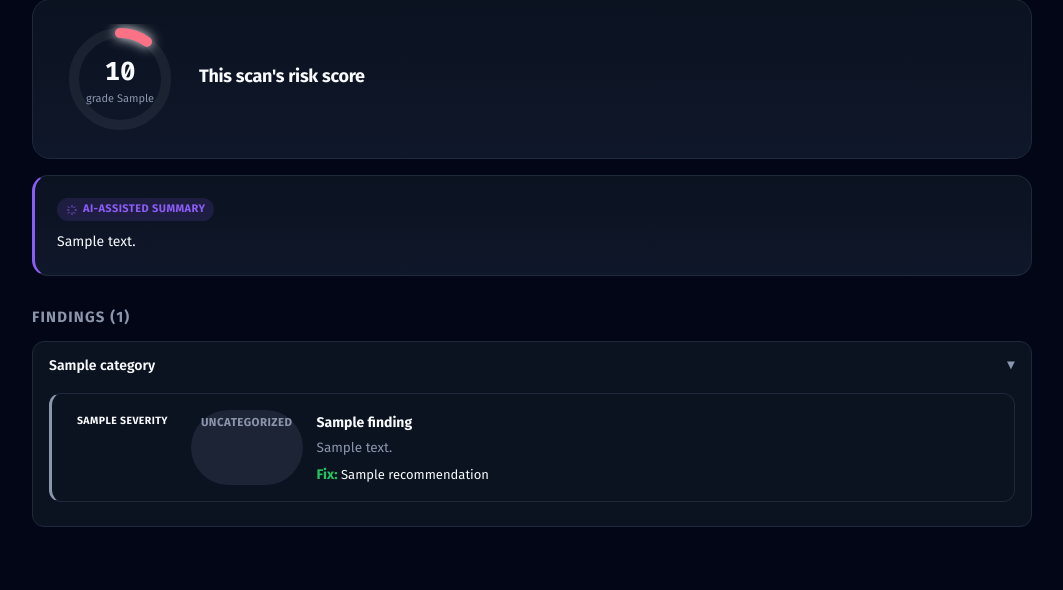
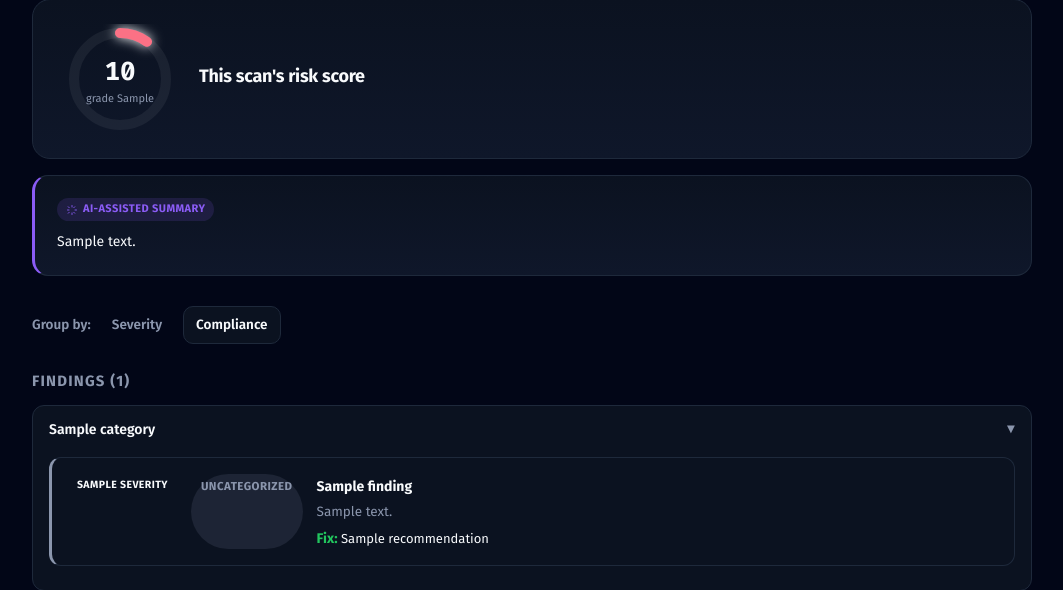
Before and after one commit to Ayomide1450/WebVulnScanner, a Python web app: template templates/scan_report.html in a window 1280 px wide. Shown: the part 278-868 px from the top of the page, without its empty margins (108-1171 px from the left). Run offline with Jinja, Linux system fonts and the light colour scheme; the template is opened without the code that fills it: most values are stand-ins (such as "Sample title", 1, 10 or a date in 2020); one stand-in notice (Sample message) is shown.

Commit message:
feat(03-02): report page grouping toggle and compliance accordion
- Extract the existing finding-card markup into a finding_card(f) macro,
  called from both grouping branches (severity view output unchanged).
- Add a low-emphasis 'Group by:' toggle above the Findings heading,
  shown only when findings are non-empty; active/inactive states use
  .btn.secondary/.btn.ghost only, never accent; hrefs built via url_for.
- Branch the findings section on group: compliance mode iterates
  compliance_groups into the same details/summary/details-body accordion
  shell, severity mode is untouched.
- tests/test_compliance.py: route-render tests for the OWASP category
  heading, the Uncategorized heading (present/absent), the compliance
  pill appearing in both modes, the zero-finding empty state with no
  toggle, and non-owner access to the compliance mode.

```diff
--- a/templates/scan_report.html
+++ b/templates/scan_report.html
@@ -41,6 +41,14 @@
   .ai-summary-card { border-left: 3px solid #8b5cf6; }
   .ai-pill { display:inline-flex; align-items:center; gap:5px; font-size:11px; font-weight:700; text-transform:uppercase; letter-spacing:.04em; padding:3px 9px; border-radius:999px; background: rgba(139,92,246,.14); color:#8b5cf6; margin-bottom:10px; }
   .ai-summary-card .body { white-space: pre-wrap; font-size: 14px; line-height:1.6; }
+
+  /* Severity/Compliance grouping toggle (COMP-02) - a secondary,
+     low-emphasis control that must not compete with the score gauge or
+     severity pills; active/inactive states reuse .btn.secondary/.btn.ghost
+     only, never accent (03-UI-SPEC Color). */
+  .group-toggle { display:flex; align-items:center; gap: var(--space-2, 8px); margin: 30px 0 -4px; }
+  .group-toggle .label { color: var(--muted); font-size: 13.5px; font-weight: 600; }
+  .group-toggle a.btn { padding: 8px 12px; font-size: 13.5px; }
 </style>
 {% endblock %}
 {% block content %}
@@ -60,6 +68,19 @@
       <a href="{{ url_for('billing.view') }}">Upgrade to Paid</a>
       {% endif %}
     </div>
+  </div>
+</div>
+{% endmacro %}
+{% macro finding_card(f) %}
+<div class="finding {{ f.severity }}">
+  <span class="badge {{ f.severity }}">{{ f.severity }}</span>
+  {% set compliance_entry = CHECK_COMPLIANCE.get(f.get('check_name', ''), {}) %}
+  <span class="pill compliance">{{ compliance_entry.get('owasp') or 'Uncategorized' }}</span>
+  {% if compliance_entry.get('asvs') %}<span class="cat">ASVS {{ compliance_entry.get('asvs') }}</span>{% endif %}
+  <div class="body">
+    <b>{{ f.title }}</b>
+    <div class="detail">{{ f.detail }}</div>
+    {% if f.recommendation %}<div class="rec"><b>Fix:</b> {{ f.recommendation }}</div>{% endif %}
   </div>
 </div>
 {% endmacro %}
@@ -107,7 +128,31 @@
   </div>
   {% endif %}
 
+  {% if r.findings|length > 0 %}
+  <div class="group-toggle">
+    <span class="label">Group by:</span>
+    {% if group == 'severity' %}
+    <a class="btn secondary" href="{{ url_for('scan.scan_report', scan_id=scan.id, group='severity') }}" aria-current="true">Severity</a>
+    <a class="btn ghost" href="{{ url_for('scan.scan_report', scan_id=scan.id, group='compliance') }}">Compliance</a>
+    {% else %}
+    <a class="btn ghost" href="{{ url_for('scan.scan_report', scan_id=scan.id, group='severity') }}">Severity</a>
+    <a class="btn secondary" href="{{ url_for('scan.scan_report', scan_id=scan.id, group='compliance') }}" aria-current="true">Compliance</a>
+    {% endif %}
+  </div>
+  {% endif %}
   <h2 class="section">Findings ({{ r.findings|length }})</h2>
+  {% if group == 'compliance' %}
+    {% for category, group_findings in compliance_groups %}
+      <details open>
+        <summary>{{ category }} <span class="arrow">&#9656;</span></summary>
+        <div class="details-body">
+          {% for f in group_findings %}{{ finding_card(f) }}{% endfor %}
+        </div>
+      </details>
+    {% else %}
+      <p class="empty">No findings.</p>
+    {% endfor %}
+  {% else %}
     {% set ns = namespace(current_cat=None, first=true) %}
     {% for f in r.findings|sort(attribute='category') %}
       {% if f.category != ns.current_cat %}
@@ -118,21 +163,12 @@
           <summary>{{ f.category }} <span class="arrow">&#9656;</span></summary>
           <div class="details-body">
       {% endif %}
-    <div class="finding {{ f.severity }}">
-      <span class="badge {{ f.severity }}">{{ f.severity }}</span>
-      {% set compliance_entry = CHECK_COMPLIANCE.get(f.get('check_name', ''), {}) %}
-      <span class="pill compliance">{{ compliance_entry.get('owasp') or 'Uncategorized' }}</span>
-      {% if compliance_entry.get('asvs') %}<span class="cat">ASVS {{ compliance_entry.get('asvs') }}</span>{% endif %}
-      <div class="body">
-        <b>{{ f.title }}</b>
-        <div class="detail">{{ f.detail }}</div>
-        {% if f.recommendation %}<div class="rec"><b>Fix:</b> {{ f.recommendation }}</div>{% endif %}
-      </div>
-    </div>
+      {{ finding_card(f) }}
       {% if loop.last %}</div></details>{% endif %}
     {% else %}
       <p class="empty">No findings.</p>
     {% endfor %}
+  {% endif %}
 
   {% if scan.scan_type == 'base' %}
   <h2 class="section">Detailed check output</h2>
```
Also changed, not shown: tests/test_compliance.py (+100 -0 lines). Lines whose indentation alone changed are shown as unchanged.
